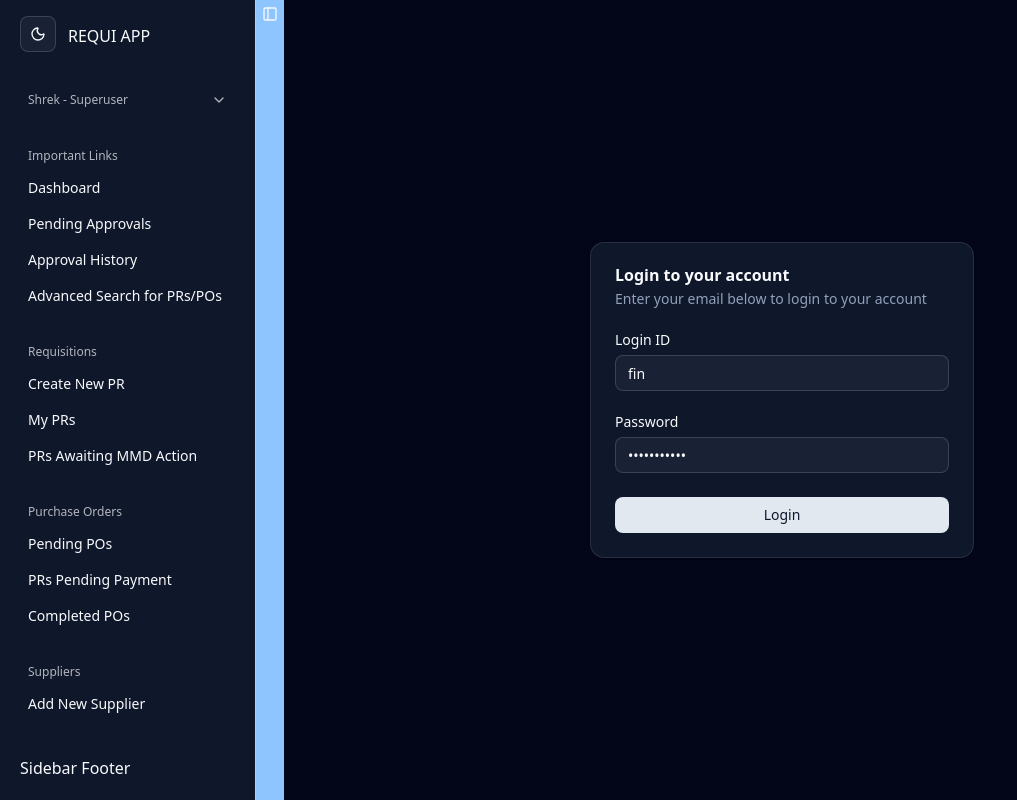
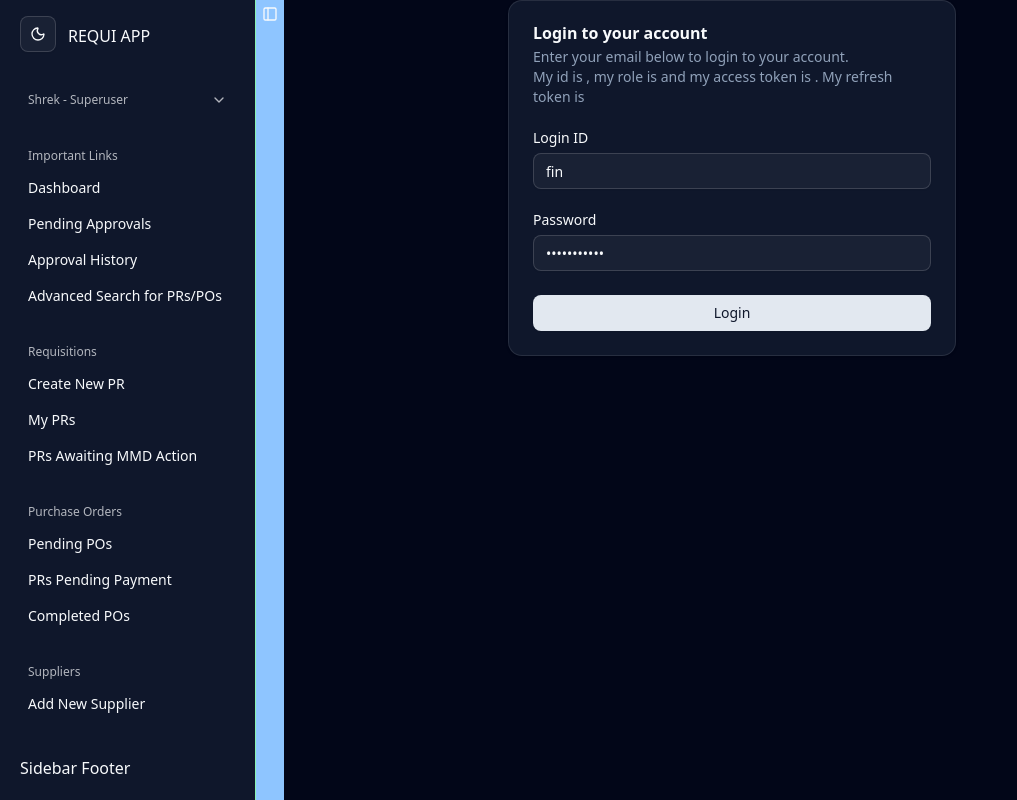
Before and after one commit to yl-ang-hub/project-requi, a React (Vite) app in the folder client/: page /login in a window 1280 px wide. Shown: the whole page, without its empty margins (0-1017 px from the left). Built offline with nearby package versions, Linux system fonts and the light colour scheme.

Commit message:
Fixed auto refresh access token

```diff
--- a/client/src/pages/Dashboard.jsx
+++ b/client/src/pages/Dashboard.jsx
@@ -1,7 +1,8 @@
 import AuthCtx from "@/components/context/authContext";
 import useFetch from "@/hooks/useFetch";
 import { useMutation } from "@tanstack/react-query";
-import React, { use } from "react";
+import { jwtDecode } from "jwt-decode";
+import React, { use, useEffect } from "react";
 
 const Dashboard = () => {
   const fetchData = useFetch();
@@ -9,7 +10,12 @@ const Dashboard = () => {
 
   const refreshAccessToken = useMutation({
     mutationFn: async () => {
-      return await fetchData(`/auth/refresh`);
+      return await fetchData(
+        `/auth/refresh`,
+        "GET",
+        undefined,
+        localStorage.getItem("refresh")
+      );
     },
     onSuccess: (data) => {
       try {
@@ -19,7 +25,6 @@ const Dashboard = () => {
           authCtx.setUserId(decoded.id);
           authCtx.setRole(decoded.role);
         }
-        navigate("/dashboard");
       } catch (e) {
         console.error(e.message);
       }
@@ -29,7 +34,7 @@ const Dashboard = () => {
   useEffect(() => {
     // Auto login for users with refresh token in localStorage
     const refresh = localStorage.getItem("refresh");
-    if (refresh && refresh !== "undefined") refreshAccessToken.mutate();
+    if (refresh && authCtx.accessToken == "") refreshAccessToken.mutate();
   }, []);
 
   return (
--- a/client/src/pages/Login.jsx
+++ b/client/src/pages/Login.jsx
@@ -54,7 +54,12 @@ const Login = () => {
 
   const refreshAccessToken = useMutation({
     mutationFn: async () => {
-      return await fetchData(`/auth/refresh`);
+      return await fetchData(
+        `/auth/refresh`,
+        "GET",
+        undefined,
+        localStorage.getItem("refresh")
+      );
     },
     onSuccess: (data) => {
       try {
@@ -74,16 +79,26 @@ const Login = () => {
   useEffect(() => {
     // Auto login for users with refresh token in localStorage
     const refresh = localStorage.getItem("refresh");
-    if (refresh && refresh !== "undefined") refreshAccessToken.mutate();
+    if (refresh && authCtx.accessToken == "") refreshAccessToken.mutate();
   }, []);
 
   return (
-    <>
-      <Card className="w-full max-w-sm m-auto">
+    <div className="w-full max-w-4xl">
+      <div>{localStorage.getItem("refresh")}</div>
+      <Card className="w-full max-w-md m-auto">
         <CardHeader>
           <CardTitle>Login to your account</CardTitle>
           <CardDescription>
-            Enter your email below to login to your account
+            {refreshAccessToken.isLoading}
+            {refreshAccessToken.isPending}
+            {refreshAccessToken.isError}
+            {refreshAccessToken.isSuccess}
+            Enter your email below to login to your account.
+            <p>
+              My id is {authCtx.userId}, my role is {authCtx.role}
+              and my access token is {authCtx.accessToken}. My refresh token is
+              {localStorage.getItem("refresh")}
+            </p>
           </CardDescription>
         </CardHeader>
         <CardContent>
@@ -120,7 +135,7 @@ const Login = () => {
           </Button>
         </CardFooter>
       </Card>
-    </>
+    </div>
   );
 };
 
--- a/client/src/pages/PRCreate.jsx
+++ b/client/src/pages/PRCreate.jsx
@@ -19,6 +19,7 @@ import { useMutation, useQuery } from "@tanstack/react-query";
 import useFetch from "@/hooks/useFetch";
 import AuthCtx from "@/components/context/authContext";
 import PRLineItem from "./PRLineItem";
+import { jwtDecode } from "jwt-decode";
 
 const PRCreate = () => {
   // const prCtx = use(PRContext);
@@ -145,17 +146,25 @@ const PRCreate = () => {
 
   const refreshAccessToken = useMutation({
     mutationFn: async () => {
-      return await fetchData(`/auth/refresh`);
+      return await fetchData(
+        `/auth/refresh`,
+        "GET",
+        undefined,
+        localStorage.getItem("refresh")
+      );
     },
     onSuccess: (data) => {
       try {
+        console.log(localStorage.getItem("refresh"));
+        console.log(JSON.stringify(data.access));
+        console.log(data.access);
+
         authCtx.setAccessToken(data.access);
         const decoded = jwtDecode(data.access);
         if (decoded) {
           authCtx.setUserId(decoded.id);
           authCtx.setRole(decoded.role);
         }
-        navigate("/dashboard");
       } catch (e) {
         console.error(e.message);
       }
@@ -165,7 +174,7 @@ const PRCreate = () => {
   useEffect(() => {
     // Auto login for users with refresh token in localStorage
     const refresh = localStorage.getItem("refresh");
-    if (refresh && refresh !== "undefined") refreshAccessToken.mutate();
+    if (refresh && authCtx.accessToken == "") refreshAccessToken.mutate();
   }, []);
 
   return (
```
Also changed, not shown: 1 other file (tests, documents, lock files or other folders).
